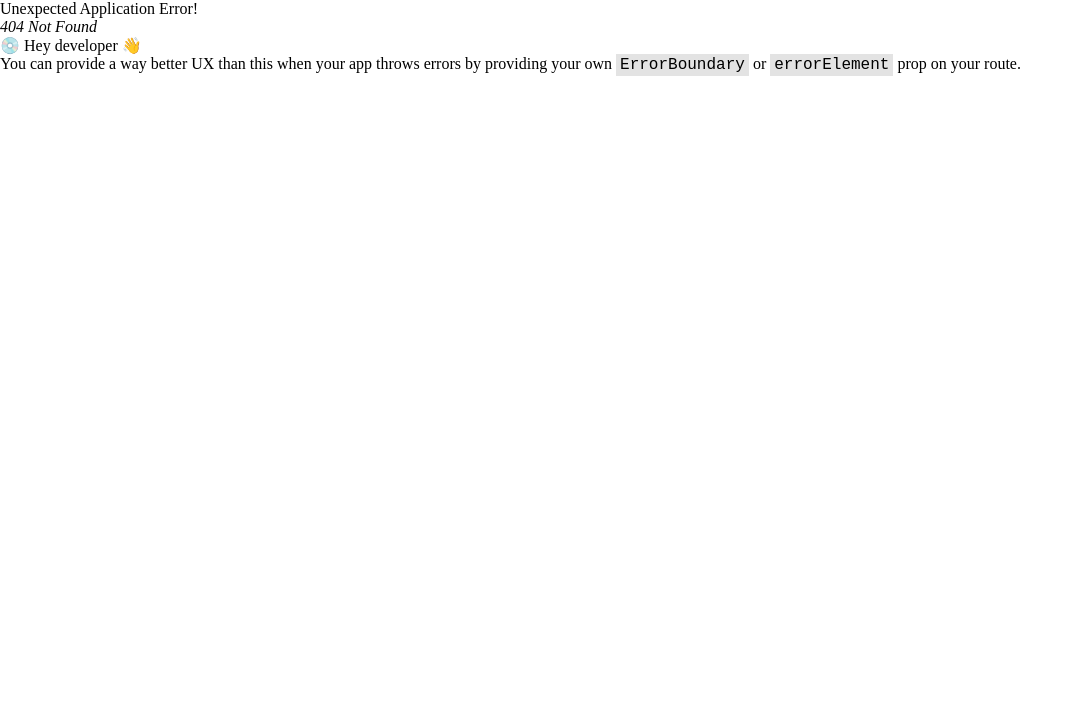
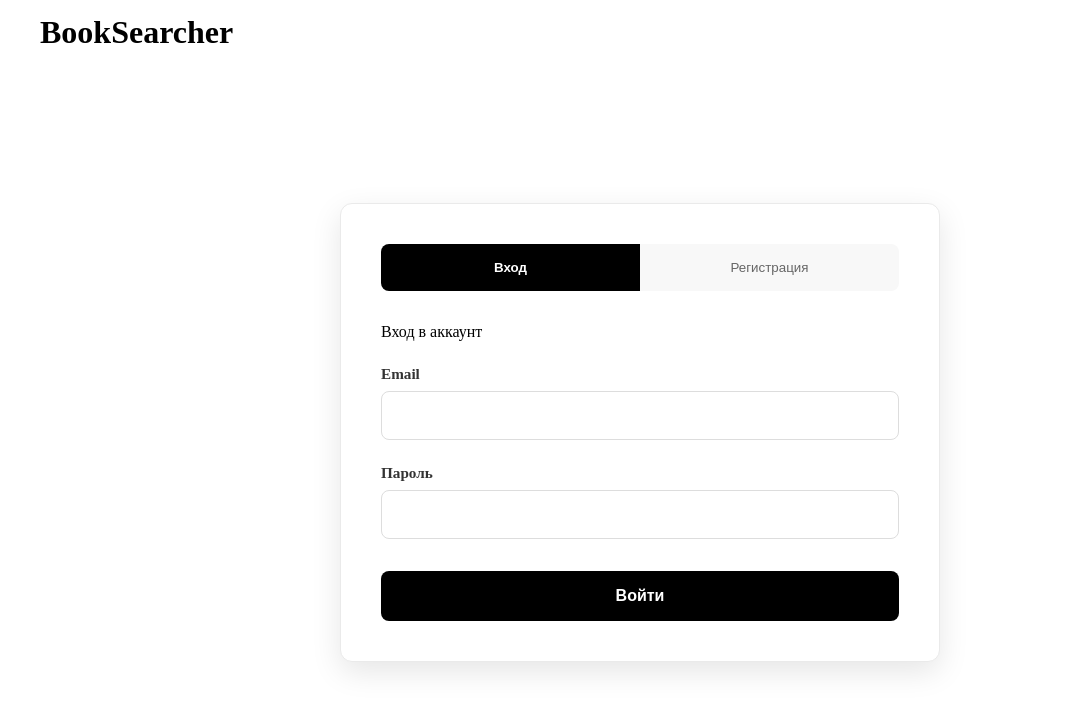
Before and after one commit to Lychil/BookSearcher, a React (Vite) app: page /auth in a window 1280 px wide. Before the commit this address had no page. Shown: the top 710 px of the page, without its empty margins (0-1080 px from the left). Built offline with nearby package versions, Linux system fonts and the light colour scheme.

Commit message:
auth. Стилизация

```diff
--- a/package.json
+++ b/package.json
@@ -13,6 +13,7 @@
     "path": "^0.12.7",
     "react": "^19.1.0",
     "react-dom": "^19.1.0",
+    "react-hook-form": "^7.60.0",
     "react-router-dom": "^7.7.0"
   },
   "devDependencies": {
--- /dev/null
+++ b/src/common/components/Layout/Layout.module.css
@@ -0,0 +1,11 @@
+.wrapper {
+    display: flex;
+    flex-direction: column;
+    min-height: 100vh;
+}
+
+.main {
+    flex: 1;
+    display: flex;
+    flex-direction: column;
+}
--- a/src/common/components/Layout/Layout.tsx
+++ b/src/common/components/Layout/Layout.tsx
@@ -1,15 +1,16 @@
 import { Outlet } from 'react-router-dom';
 import Header from '@/common/components/Header/Header';
 import shared from "@/common/styles/shared.module.css";
+import styles from "@/common/components/Layout/Layout.module.css";
 
 export default function Layout() {
     return (
-        <>
+        <div className={styles.wrapper}>
             <Header />
-            <main className={shared.container}>
+            <main className={`${shared.container} ${styles.main}`}>
                 <Outlet />
             </main>
             <footer />
-        </>
+        </div>
     )
 }
--- a/src/common/styles/shared.module.css
+++ b/src/common/styles/shared.module.css
@@ -1,4 +1,6 @@
 .container {
+    flex: 1;
     max-width: 1280px;
+    margin-inline: auto;
     padding-inline: 40px;
 }
--- a/src/index.css
+++ b/src/index.css
@@ -29,5 +29,5 @@ body {
   font-weight: 400;
   font-size: 16px;
 
-  min-height: 100vh;
+  height: 100%;
 }
--- /dev/null
+++ b/src/modules/auth/AuthSwitcher.tsx
@@ -0,0 +1,31 @@
+import { useState } from 'react';
+import styles from '@/modules/auth/auth.module.css';
+import Login from '@/modules/auth/Login';
+import Reg from '@/modules/auth/Reg';
+
+export default function AuthSwitcher() {
+    const [isLogin, setIsLogin] = useState(true);
+
+    return (
+        <div className={styles.wrapper}>
+            <div className={styles.authContainer}>
+                <div className={styles.tabs}>
+                    <button
+                        className={`${styles.tab} ${isLogin ? styles.active : ''}`}
+                        onClick={() => setIsLogin(true)}
+                    >
+                        Вход
+                    </button>
+                    <button
+                        className={`${styles.tab} ${!isLogin ? styles.active : ''}`}
+                        onClick={() => setIsLogin(false)}
+                    >
+                        Регистрация
+                    </button>
+                </div>
+
+                {isLogin ? <Login /> : <Reg />}
+            </div>
+        </div>
+    );
+}
--- /dev/null
+++ b/src/modules/auth/Login.tsx
@@ -0,0 +1,43 @@
+import { useState } from 'react';
+import styles from '@/modules/auth/auth.module.css';
+
+export default function Login() {
+    const [email, setEmail] = useState('');
+    const [password, setPassword] = useState('');
+
+    const handleSubmit = (e: React.FormEvent) => {
+        e.preventDefault();
+    };
+
+    return (
+        <form onSubmit={handleSubmit} className={styles.form}>
+            <h2>Вход в аккаунт</h2>
+
+            <div className={styles.inputGroup}>
+                <label htmlFor="email">Email</label>
+                <input
+                    type="email"
+                    id="email"
+                    value={email}
+                    onChange={(e) => setEmail(e.target.value)}
+                    required
+                />
+            </div>
+
+            <div className={styles.inputGroup}>
+                <label htmlFor="password">Пароль</label>
+                <input
+                    type="password"
+                    id="password"
+                    value={password}
+                    onChange={(e) => setPassword(e.target.value)}
+                    required
+                />
+            </div>
+
+            <button type="submit" className={styles.submitButton}>
+                Войти
+            </button>
+        </form>
+    );
+}
--- /dev/null
+++ b/src/modules/auth/Reg.tsx
@@ -0,0 +1,55 @@
+import { useState } from 'react';
+import styles from '@/modules/auth/auth.module.css';
+
+export default function SignUp() {
+    const [email, setEmail] = useState('');
+    const [password, setPassword] = useState('');
+    const [confirmPassword, setConfirmPassword] = useState('');
+
+    const handleSubmit = (e: React.FormEvent) => {
+        e.preventDefault();
+    };
+
+    return (
+        <form onSubmit={handleSubmit} className={styles.form}>
+            <h2>Создать аккаунт</h2>
+
+            <div className={styles.inputGroup}>
+                <label htmlFor="email">Email</label>
+                <input
+                    type="email"
+                    id="email"
+                    value={email}
+                    onChange={(e) => setEmail(e.target.value)}
+                    required
+                />
+            </div>
+
+            <div className={styles.inputGroup}>
+                <label htmlFor="password">Пароль</label>
+                <input
+                    type="password"
+                    id="password"
+                    value={password}
+                    onChange={(e) => setPassword(e.target.value)}
+                    required
+                />
+            </div>
+
+            <div className={styles.inputGroup}>
+                <label htmlFor="confirmPassword">Подтвердите пароль</label>
+                <input
+                    type="password"
+                    id="confirmPassword"
+                    value={confirmPassword}
+                    onChange={(e) => setConfirmPassword(e.target.value)}
+                    required
+                />
+            </div>
+
+            <button type="submit" className={styles.submitButton}>
+                Зарегистрироваться
+            </button>
+        </form>
+    );
+}
--- /dev/null
+++ b/src/modules/auth/auth.module.css
@@ -0,0 +1,114 @@
+.wrapper {
+    flex: 1;
+    display: flex;
+    align-items: center;
+    justify-content: center;
+}
+
+/* Контейнер формы (600px точно) */
+.authContainer {
+    width: 600px;
+    /* Фиксированная ширина */
+    padding: 2.5rem;
+    background: #fff;
+    border-radius: 12px;
+    box-shadow: 0 10px 30px rgba(0, 0, 0, 0.1);
+    border: 1px solid #eaeaea;
+    transition: all 0.3s ease;
+}
+
+/* Остальные стили БЕЗ ИЗМЕНЕНИЙ */
+.tabs {
+    display: flex;
+    margin-bottom: 2rem;
+    border-radius: 8px;
+    overflow: hidden;
+    background: #f8f8f8;
+}
+
+.tab {
+    flex: 1;
+    padding: 1rem;
+    text-align: center;
+    cursor: pointer;
+    transition: all 0.3s ease;
+    font-weight: 500;
+    color: #666;
+}
+
+.tab.active {
+    background: #000;
+    color: white;
+    font-weight: 600;
+}
+
+.form {
+    display: flex;
+    flex-direction: column;
+    gap: 1.5rem;
+}
+
+.inputGroup {
+    display: flex;
+    flex-direction: column;
+    gap: 0.5rem;
+}
+
+.inputGroup label {
+    font-weight: 600;
+    color: #333;
+    font-size: 0.95rem;
+}
+
+.inputGroup input {
+    padding: 0.9rem 1.2rem;
+    border: 1px solid #ddd;
+    border-radius: 8px;
+    font-size: 1rem;
+    transition: all 0.3s ease;
+}
+
+.inputGroup input:focus {
+    outline: none;
+    border-color: #000;
+    box-shadow: 0 0 0 3px rgba(0, 0, 0, 0.05);
+}
+
+.submitButton {
+    padding: 1rem;
+    background: #000;
+    color: white;
+    border: none;
+    border-radius: 8px;
+    cursor: pointer;
+    font-weight: 600;
+    font-size: 1rem;
+    transition: all 0.3s ease;
+    margin-top: 0.5rem;
+}
+
+.submitButton:hover {
+    background: #222;
+    transform: translateY(-2px);
+}
+
+.submitButton:active {
+    transform: translateY(0);
+}
+
+@media (max-width: 650px) {
+    .authContainer {
+        width: 95%;
+        /* На узких экранах займет 95% ширины */
+        margin: 0 auto;
+        padding: 1.8rem;
+        border-radius: 0;
+        border-left: none;
+        border-right: none;
+    }
+
+    .tab {
+        padding: 0.8rem;
+        font-size: 0.9rem;
+    }
+}
--- a/src/router/RoutesProvider.tsx
+++ b/src/router/RoutesProvider.tsx
@@ -7,6 +7,7 @@ import {
 } from "react-router-dom";
 import ProtectedRoutes from "@/router/ProtectedRoutes";
 import Layout from "@/common/components/Layout/Layout";
+import AuthSwitcher from "@/modules/auth/AuthSwitcher";
 
 export default function RoutesProvider() {
     const isAuth = false;
@@ -15,8 +16,8 @@ export default function RoutesProvider() {
         createRoutesFromElements(
             <>
                 <Route path="/" element={<Layout />}>
-                    <Route index element={<Navigate to="/login" replace />} />
-                    <Route path="login" element={<></>} />
+                    <Route index element={<Navigate to="/auth" replace />} />
+                    <Route path="auth" element={<AuthSwitcher />} />
                     <Route element={<ProtectedRoutes isAllowed={isAuth} />}></Route>
                 </Route>
             </>
```
Also changed, not shown: 1 other file (tests, documents, lock files or other folders).
